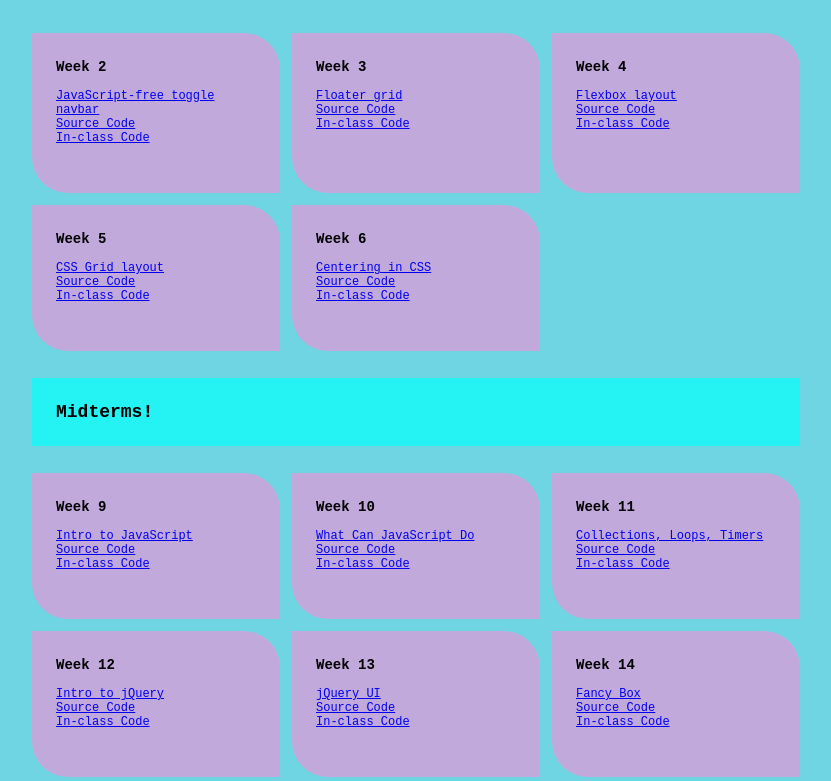
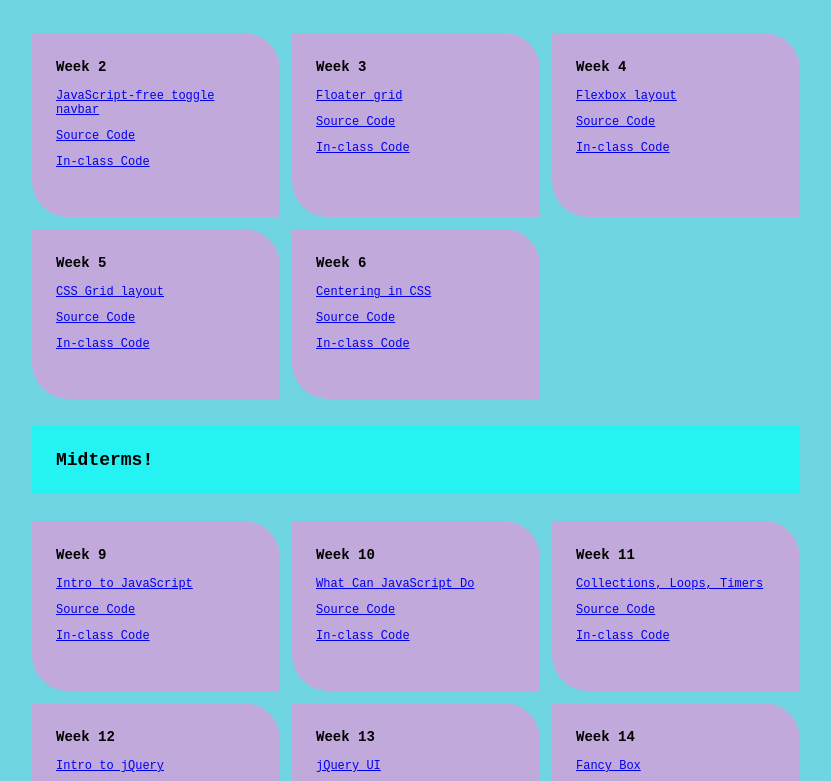
Before and after one commit to ConnectedCat/SMC-WebDesign2, a plain HTML site: page index.html in a window 1280 px wide. Shown: the part 339-1120 px from the top of the page, without its empty margins (224-1055 px from the left). Drawn offline with Linux system fonts and the light colour scheme.

Commit message:
Fixed a link, added margin to listed links, added a URL into README

```diff
--- a/index.html
+++ b/index.html
@@ -53,6 +53,10 @@
         ul {
             padding: 0;
             list-style: none;
+        }
+
+        .week ul li {
+            margin-bottom: 1rem;
         }
 
         @media (min-width: 768px) {
@@ -169,7 +173,7 @@
             <ul>
                 <li><a href="https://connectedcat.github.io/SMC_WebDesign2/week14/fancy_box/" target="_blank">Fancy Box</a></li>
                 <li><a href="https://github.com/ConnectedCat/SMC_WebDesign2/tree/master/week14/fancy_box" target="_blank">Source Code</a></li>
-                <li><a href="https://github.com/ConnectedCat/SMC_WebDesign2/tree/master/week014/in_class" target="_blank">In-class Code</a></li>
+                <li><a href="https://github.com/ConnectedCat/SMC_WebDesign2/tree/master/week14/in_class" target="_blank">In-class Code</a></li>
             </ul>
         </div>
         <h2>Finals!</h2>
```
Also changed, not shown: 1 other file.
